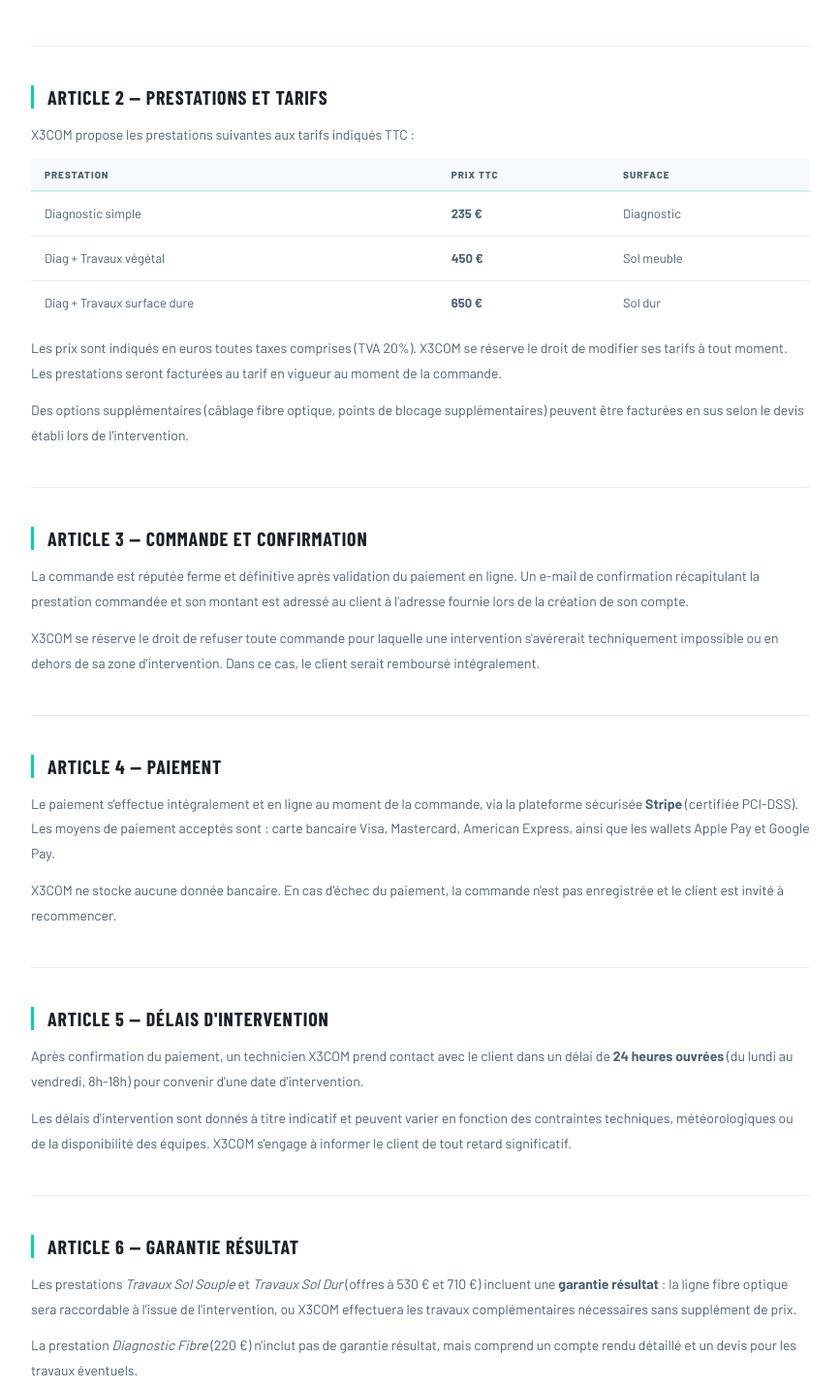
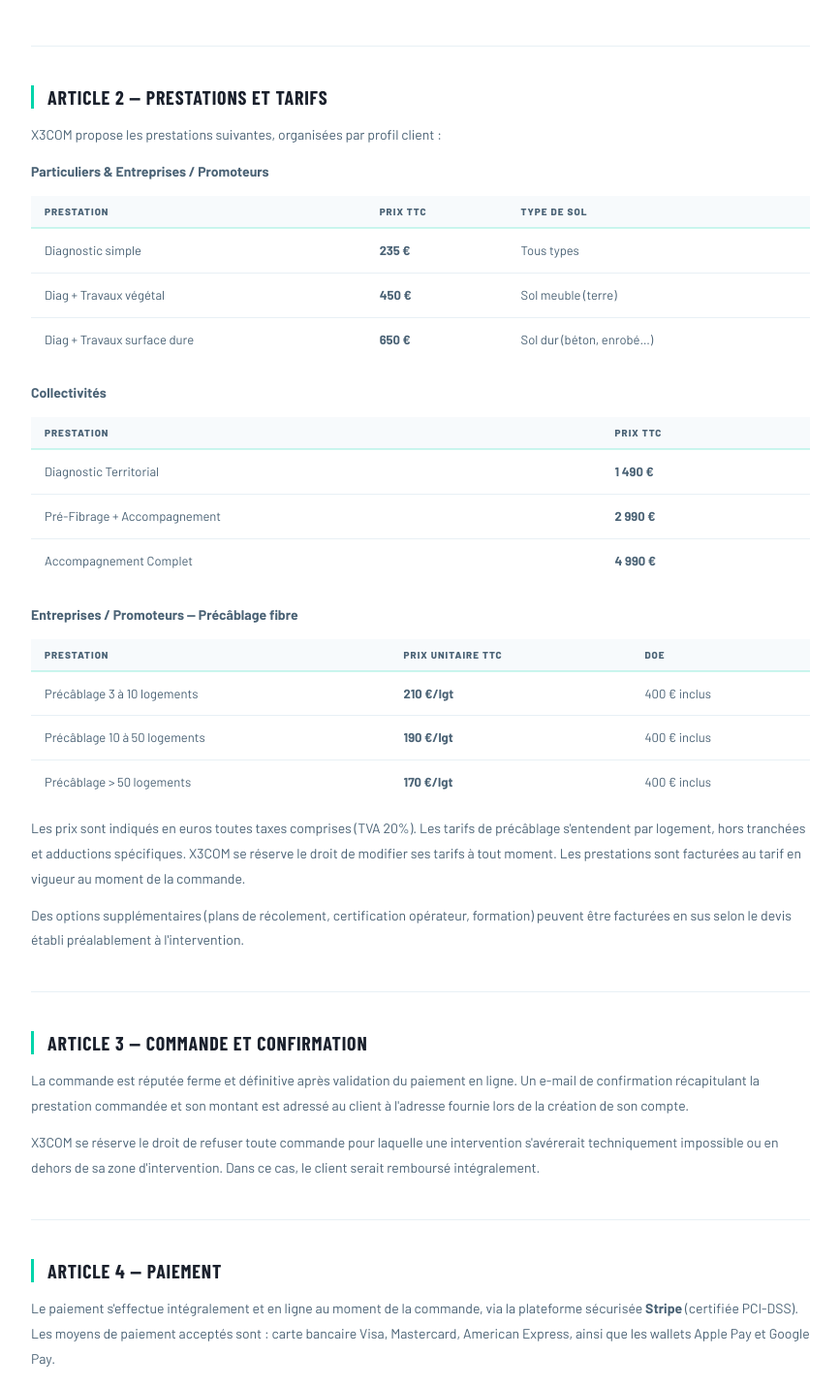
Before and after one commit to Gourdmandise/web-commerce-projet, an Angular app in the folder projet-final/angular/: page /cgv in a window 1280 px wide. Shown: the part 800-2232 px from the top of the page at 97% size, without its empty margins (206-1073 px from the left). Built offline with nearby package versions, Linux system fonts and the light colour scheme; a web font is replaced by a local one.

Commit message:
mise a jours de la page cgv

```diff
--- a/projet-final/angular/src/app/pages/legal/legal.html
+++ b/projet-final/angular/src/app/pages/legal/legal.html
@@ -391,7 +391,7 @@
       <div class="legal-header">
         <div class="lbl" style="justify-content:center">Conditions commerciales</div>
         <h1 class="big">Conditions générales <span class="hl3">de vente</span></h1>
-        <p class="legal-date">En vigueur au 01/01/2025</p>
+        <p class="legal-date">En vigueur au 01/05/2026</p>
       </div>
 
       <div class="legal-body">
@@ -407,31 +407,58 @@
             <li><strong>Société :</strong> X3COM</li>
             <li><strong>Siège :</strong> Bureau 3, 5 Impasse de la Colombette, 31000 Toulouse</li>
             <li><strong>E-mail :</strong> contact&#64;x3com.com</li>
-            <li><strong>Activité :</strong> Détection de réseaux, génie civil, fibre optique, IRVE</li>
+            <li><strong>Activité :</strong> Détection de réseaux télécom, génie civil VRD, précâblage fibre optique, accompagnement collectivités et promoteurs</li>
           </ul>
         </div>
 
         <div class="legal-section">
           <h2>Article 2 — Prestations et tarifs</h2>
-          <p>X3COM propose les prestations suivantes aux tarifs indiqués TTC :</p>
+          <p>X3COM propose les prestations suivantes, organisées par profil client :</p>
+
+          <p><strong>Particuliers &amp; Entreprises / Promoteurs</strong></p>
           <div class="legal-table-wrap">
             <table class="legal-table">
-              <thead><tr><th>Prestation</th><th>Prix TTC</th><th>Surface</th></tr></thead>
+              <thead><tr><th>Prestation</th><th>Prix TTC</th><th>Type de sol</th></tr></thead>
               <tbody>
-                <tr><td>Diagnostic simple</td><td><strong>235 €</strong></td><td>Diagnostic</td></tr>
-                <tr><td>Diag + Travaux végétal</td><td><strong>450 €</strong></td><td>Sol meuble</td></tr>
-                <tr><td>Diag + Travaux surface dure</td><td><strong>650 €</strong></td><td>Sol dur</td></tr>
+                <tr><td>Diagnostic simple</td><td><strong>235 €</strong></td><td>Tous types</td></tr>
+                <tr><td>Diag + Travaux végétal</td><td><strong>450 €</strong></td><td>Sol meuble (terre)</td></tr>
+                <tr><td>Diag + Travaux surface dure</td><td><strong>650 €</strong></td><td>Sol dur (béton, enrobé…)</td></tr>
+              </tbody>
+            </table>
+          </div>
+
+          <p style="margin-top:20px"><strong>Collectivités</strong></p>
+          <div class="legal-table-wrap">
+            <table class="legal-table">
+              <thead><tr><th>Prestation</th><th>Prix TTC</th></tr></thead>
+              <tbody>
+                <tr><td>Diagnostic Territorial</td><td><strong>1 490 €</strong></td></tr>
+                <tr><td>Pré-Fibrage + Accompagnement</td><td><strong>2 990 €</strong></td></tr>
+                <tr><td>Accompagnement Complet</td><td><strong>4 990 €</strong></td></tr>
+              </tbody>
+            </table>
+          </div>
+
+          <p style="margin-top:20px"><strong>Entreprises / Promoteurs — Précâblage fibre</strong></p>
+          <div class="legal-table-wrap">
+            <table class="legal-table">
+              <thead><tr><th>Prestation</th><th>Prix unitaire TTC</th><th>DOE</th></tr></thead>
+              <tbody>
+                <tr><td>Précâblage 3 à 10 logements</td><td><strong>210 €/lgt</strong></td><td>400 € inclus</td></tr>
+                <tr><td>Précâblage 10 à 50 logements</td><td><strong>190 €/lgt</strong></td><td>400 € inclus</td></tr>
+                <tr><td>Précâblage &gt; 50 logements</td><td><strong>170 €/lgt</strong></td><td>400 € inclus</td></tr>
               </tbody>
             </table>
           </div>
           <p style="margin-top:12px">
             Les prix sont indiqués en euros toutes taxes comprises (TVA 20%).
-            X3COM se réserve le droit de modifier ses tarifs à tout moment. Les prestations seront
+            Les tarifs de précâblage s'entendent par logement, hors tranchées et adductions spécifiques.
+            X3COM se réserve le droit de modifier ses tarifs à tout moment. Les prestations sont
             facturées au tarif en vigueur au moment de la commande.
           </p>
           <p>
-            Des options supplémentaires (câblage fibre optique, points de blocage supplémentaires)
-            peuvent être facturées en sus selon le devis établi lors de l'intervention.
+            Des options supplémentaires (plans de récolement, certification opérateur, formation) peuvent
+            être facturées en sus selon le devis établi préalablement à l'intervention.
           </p>
         </div>
 
@@ -480,19 +507,22 @@
         <div class="legal-section">
           <h2>Article 6 — Garantie résultat</h2>
           <p>
-            Les prestations <em>Travaux Sol Souple</em> et <em>Travaux Sol Dur</em> (offres à 530 €
-            et 710 €) incluent une
-            <strong>garantie résultat</strong> : la ligne fibre optique sera raccordable à l'issue de
-            l'intervention, ou X3COM effectuera les travaux complémentaires nécessaires sans supplément
-            de prix.
+            Les prestations <em>Diag + Travaux végétal</em> (450 €) et <em>Diag + Travaux surface dure</em> (650 €)
+            incluent une <strong>garantie résultat</strong> : la ligne télécom sera opérationnelle à l'issue
+            de l'intervention, ou X3COM effectuera les travaux complémentaires nécessaires sans supplément de prix.
           </p>
           <p>
-            La prestation <em>Diagnostic Fibre</em> (220 €) n'inclut pas de garantie résultat, mais
-            comprend un compte rendu détaillé et un devis pour les travaux éventuels.
+            La prestation <em>Diagnostic simple</em> (235 €) n'inclut pas de garantie résultat, mais comprend
+            un compte rendu détaillé et un devis pour les travaux éventuels.
           </p>
           <p>
-            La garantie est limitée aux travaux réalisés par X3COM et ne couvre pas les dommages
-            résultant d'une intervention ultérieure de tiers ou d'une utilisation non conforme.
+            Les prestations de précâblage fibre incluent une garantie de conformité aux normes NF C 15-100
+            et aux exigences des opérateurs. Le DOE (Dossier des Ouvrages Exécutés) remis à l'issue des travaux
+            constitue la pièce justificative de cette conformité.
+          </p>
+          <p>
+            La garantie est limitée aux travaux réalisés par X3COM et ne couvre pas les dommages résultant
+            d'une intervention ultérieure de tiers ou d'une utilisation non conforme.
           </p>
         </div>
 
```
